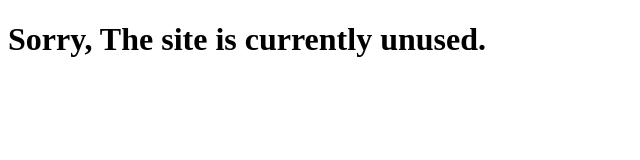
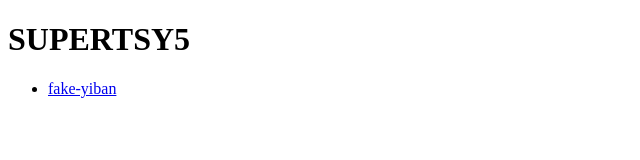
Before and after one commit to supertsy5/supertsy5.github.io, a plain HTML site: page index.html in a window 1280 px wide. Shown: the whole page, without its empty margins (0-640 px from the left). Drawn offline with Linux system fonts and the light colour scheme.

Commit message:
20211224

```diff
--- a/index.html
+++ b/index.html
@@ -8,7 +8,12 @@
 </head>
 
 <body>
-    <h1>Sorry, The site is currently unused.</h1>
+    <h1>SUPERTSY5</h1>
+    <ul>
+        <li>
+            <a href='/fake-yiban/'>fake-yiban</a>
+        </li>
+    </ul>
 </body>
 
 </html>
```
